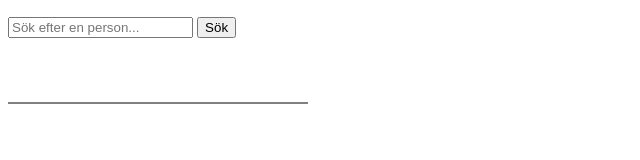
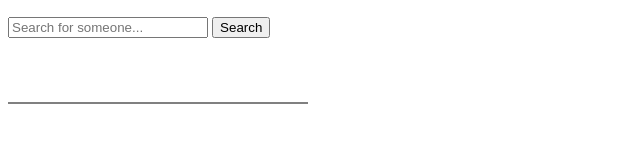
Before and after one commit to JonathanMurray/familytree-heroku, a website: page views/advanced.html in a window 1280 px wide. Shown: the whole page, without its empty margins (0-640 px from the left). Drawn offline with nearby package versions, Linux system fonts and the light colour scheme; files that its build step writes are made by us from their sources; no server answers; files whose address does not match are found by name.

Commit message:
Changed search input from swedish to english, had to make search bar smaller

```diff
--- a/public/stylesheets/styleAdvanced.css
+++ b/public/stylesheets/styleAdvanced.css
@@ -245,7 +245,9 @@ body{
 	height: 160px;
 }
 
-
+#search-text{
+	width: 200px;
+}
 
 .searchbar-suggestion img{
 	width: 40px;
--- a/views/advanced.html
+++ b/views/advanced.html
@@ -121,8 +121,8 @@
 <body id="main">
     <div id="side-bar">
         <form id="searchPerson" onsubmit="searchPerson(); return false;">
-            <input id="search-text" type="search" name="personName" placeholder="Sök efter en person...">
-            <input type="submit" value="Sök">
+            <input id="search-text" type="search" name="personName" placeholder="Search for someone...">
+            <input type="submit" value="Search">
         </form>
         <div id="mini-tree"></div>
         <div id="portrait-section"></div>
```
